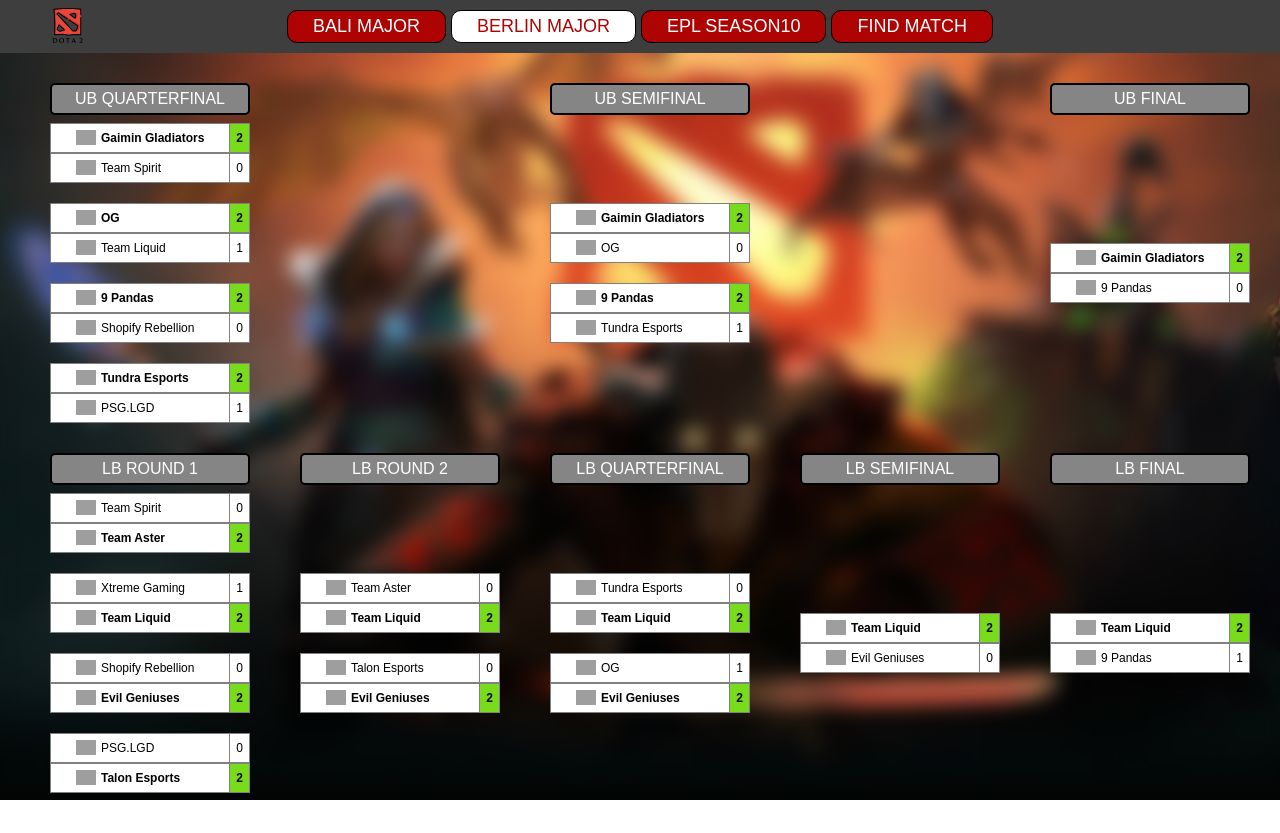
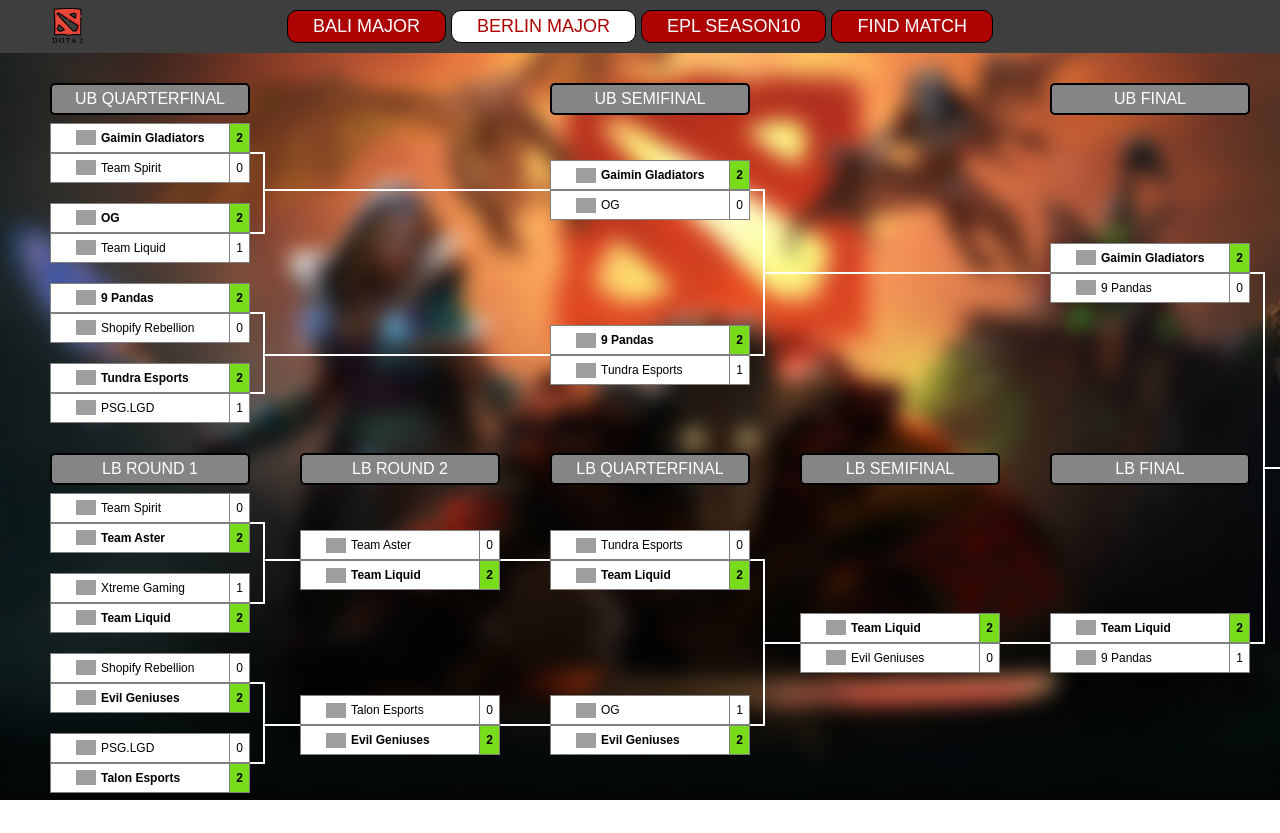
Before and after one commit to Ahafonov-mykyta/dota2_brackets, a React (Create React App) app: page /berlin_major in a window 1280 px wide. Shown: the top 833 px of the page. Built offline with nearby package versions, Linux system fonts and the light colour scheme; grey boxes are pictures that could not be loaded.

Commit message:
ShemeGrid

```diff
--- a/src/components/Bracket/Bracket.css
+++ b/src/components/Bracket/Bracket.css
@@ -4,6 +4,7 @@
   align-items: center;
   gap: 50px;
   margin-top: 50px;
+  margin-bottom: 20px;
 }
 
 .tournament_bracket.upper {
@@ -16,7 +17,7 @@
 
 .tournament_bracket.upper.big .stage:last-child {
   margin-left: -150px;
-  margin-bottom: -380px;
+  margin-bottom: -410px;
 }
 
 .tournament_bracket.upper.small .stage:last-child {
--- a/src/components/Bracket/Bracket.js
+++ b/src/components/Bracket/Bracket.js
@@ -3,7 +3,14 @@
 import "./Bracket.css";
 import Stage from "../Stage/Stage";
 
-function Bracket({ type, bracketInfo, teamHover, hoveredTeamID, teamUnhover }) {
+function Bracket({
+  type,
+  bracketInfo,
+  teamHover,
+  hoveredTeamID,
+  teamUnhover,
+  getComponentCoordinates,
+}) {
   const isUpperBracket = type === "upper" ? true : false;
   const numberOfUpperQuarterFinalMatches = bracketInfo[type][0].matches.length;
   const numberOfLowerStages = bracketInfo[type].length;
@@ -16,6 +23,16 @@
     long: !isUpperBracket && numberOfLowerStages !== 4,
   });
 
+  const checkStageStyle = (stage) => {
+    if (
+      bracketInfo[type][0].matches.length === 4 &&
+      stage.matches.length === 2
+    ) {
+      return "double--special";
+    }
+    return "";
+  };
+
   return (
     <div className={bracketClassName}>
       {bracketInfo[type].map((stage) => {
@@ -26,6 +43,8 @@
             teamHover={teamHover}
             hoveredTeamID={hoveredTeamID}
             teamUnhover={teamUnhover}
+            specialStyle={checkStageStyle(stage)}
+            getComponentCoordinates={getComponentCoordinates}
           />
         );
       })}
--- a/src/components/InteractiveMap/InteractiveMap.js
+++ b/src/components/InteractiveMap/InteractiveMap.js
@@ -36,23 +36,28 @@
     return binaryArray;
   }
 
+  const {
+    tower_status_radiant,
+    barracks_status_radiant,
+    tower_status_dire,
+    barracks_status_dire,
+    radiant_win,
+  } = matchData.result;
+
   const towersRadiant = decimalToBinaryArray(
-    matchData.result.tower_status_radiant,
+    tower_status_radiant,
     towers.length
   );
 
   const barracksRadiant = decimalToBinaryArray(
-    matchData.result.barracks_status_radiant,
+    barracks_status_radiant,
     barracks.length
   );
 
-  const towersDire = decimalToBinaryArray(
-    matchData.result.tower_status_dire,
-    towers.length
-  );
+  const towersDire = decimalToBinaryArray(tower_status_dire, towers.length);
 
   const barracksDire = decimalToBinaryArray(
-    matchData.result.barracks_status_dire,
+    barracks_status_dire,
     barracks.length
   );
 
@@ -99,14 +104,8 @@
             key={nanoid()}></div>
         );
       })}
-      <div
-        className={`thron radiant ${
-          !matchData.result.radiant_win ? "destroyed" : ""
-        }`}></div>
-      <div
-        className={`thron dire ${
-          matchData.result.radiant_win ? "destroyed" : ""
-        }`}></div>
+      <div className={`thron radiant ${!radiant_win ? "destroyed" : ""}`}></div>
+      <div className={`thron dire ${radiant_win ? "destroyed" : ""}`}></div>
     </div>
   );
 }
--- /dev/null
+++ b/src/components/Line.js/Line.js
@@ -0,0 +1,56 @@
+import classnames from "classnames";
+
+const Line = ({ match, nextMatch, hoveredTeamID }) => {
+  const сornerClassName = classnames("corner", {
+    down: match.y < nextMatch.y,
+    up: match.y > nextMatch.y,
+    center: match.y === nextMatch.y,
+    hover: hoveredTeamID === match.id,
+  });
+
+  const connectorClassName = classnames("connector", {
+    hover: hoveredTeamID === match.id,
+  });
+
+  const calculateLinePosition = (match, nextMatch) => {
+    if (match.y < nextMatch.y) {
+      return {
+        height: Math.abs(nextMatch.y - match.y),
+        top: match.y + match.h / 2 - 1,
+        left: match.x + match.w,
+      };
+    } else if (match.y > nextMatch.y) {
+      return {
+        height: Math.abs(nextMatch.y - match.y),
+        top: match.y + match.h / 2 + nextMatch.y - match.y + 1,
+        left: match.x + match.w,
+      };
+    } else {
+      return {
+        height: 2 + "px",
+        top: match.y + match.h / 2 + nextMatch.y - match.y - 1,
+        left: match.x + match.w,
+      };
+    }
+  };
+
+  return (
+    <>
+      <div
+        className={connectorClassName}
+        style={{
+          width: nextMatch.x - match.x - match.w - 13 + "px",
+          top: match.y + match.h / 2 + nextMatch.y - match.y - 1,
+          left: match.x + match.w + 13,
+        }}
+        data-winner-id={match.id}></div>
+
+      <div
+        className={сornerClassName}
+        style={calculateLinePosition(match, nextMatch)}
+        data-winner-id={match.id}></div>
+    </>
+  );
+};
+
+export default Line;
--- /dev/null
+++ b/src/components/Scheme/Scheme.css
@@ -0,0 +1,42 @@
+.connector {
+  position: absolute;
+  background-color: rgb(255, 255, 255);
+  height: 2px;
+}
+
+.connector.hover {
+  z-index: 5;
+  background-color: rgb(43, 183, 18);
+}
+
+.corner {
+  display: inline-block;
+  position: absolute;
+  width: 15px;
+  border: 2px solid rgb(255, 255, 255);
+
+  border-radius: 1px;
+}
+
+.corner.down {
+  border-left: none;
+  border-bottom: none;
+}
+
+.corner.up {
+  border-left: none;
+  border-top: none;
+}
+
+.corner.center {
+  height: 2px;
+  background-color: rgb(255, 255, 255);
+  border: 0;
+}
+.corner.center.hover {
+  background-color: rgb(43, 183, 18);
+}
+
+.corner.hover {
+  border-color: rgb(43, 183, 18);
+}
--- /dev/null
+++ b/src/components/Scheme/Scheme.js
@@ -0,0 +1,56 @@
+import "./Scheme.css";
+import Line from "../Line.js/Line";
+import { nanoid } from "nanoid";
+import { memo, useEffect, useState } from "react";
+
+function Scheme({ matchesCoordinates, hoveredTeamID }) {
+  const [coordinates, setCoordinates] = useState(null);
+  const coordinatesKeys = coordinates ? Object.keys(coordinates) : null;
+
+  useEffect(() => {
+    setCoordinates(matchesCoordinates);
+  }, [matchesCoordinates]);
+
+  return (
+    <>
+      {coordinatesKeys && coordinates && coordinates.upper[0][0].x ? (
+        <>
+          {coordinatesKeys.map((key) => {
+            return coordinates[key].map((stageMatches, i) => {
+              if (stageMatches.length === i - 2 && key === "upper") {
+                return null;
+              }
+
+              let nextStage = coordinates[key][i + 1]
+                ? coordinates[key][i + 1]
+                : coordinates.upper[coordinates.upper.length - 1];
+
+              let nextMatchIndex = 0;
+              return stageMatches.map((match, y) => {
+                if (stageMatches.length > nextStage.length) {
+                  nextMatchIndex =
+                    y % 3 === 2 ? nextMatchIndex + 1 : nextMatchIndex;
+                } else {
+                  nextMatchIndex = y;
+                }
+                console.log(nextMatchIndex);
+                return (
+                  <Line
+                    key={nanoid()}
+                    match={match}
+                    nextMatch={nextStage[nextMatchIndex]}
+                    hoveredTeamID={hoveredTeamID}
+                  />
+                );
+              });
+            });
+          })}
+        </>
+      ) : (
+        <div></div>
+      )}
+    </>
+  );
+}
+
+export default memo(Scheme);
--- a/src/components/Stage/Stage.css
+++ b/src/components/Stage/Stage.css
@@ -12,4 +12,11 @@
 }
 .stage {
   height: 100%;
+  margin-bottom: -20px;
 }
+
+.double--special {
+  display: flex;
+  flex-direction: column;
+  gap: 85px;
+}
--- a/src/components/Stage/Stage.js
+++ b/src/components/Stage/Stage.js
@@ -1,8 +1,16 @@
 import { nanoid } from "nanoid";
+import { useEffect, useRef } from "react";
 import Match from "../Match/Match";
 import "./Stage.css";
 
-function Stage({ stageData, teamHover, hoveredTeamID, teamUnhover }) {
+function Stage({
+  stageData,
+  teamHover,
+  hoveredTeamID,
+  teamUnhover,
+  specialStyle,
+  getComponentCoordinates,
+}) {
   const processStageTitle = (inputString) => {
     return inputString
       .replace(/_+/g, " ")
@@ -12,13 +20,16 @@
       .replace(/r2/g, "round 2");
   };
 
+  const componentRef = useRef(null);
+
+  useEffect(() => {
+    getComponentCoordinates(componentRef.current);
+  }, [stageData]);
+
   return (
-    <div className="stage">
+    <div className={`stage ${specialStyle} `} ref={componentRef}>
       <div className="stage_title">{processStageTitle(stageData.title)}</div>
       {stageData.matches.map((match) => {
-        // console.log(checkIfTeamIsHovered(match.teams) + " функция ховера ");
-        // console.log(hoveredTeamID, "hoveredTeamID");
-        // console.log(match.teams[0].id, "Айди команды ");
         return (
           <Match
             matchData={match}
--- a/src/components/Tournament/Tournament.js
+++ b/src/components/Tournament/Tournament.js
@@ -1,9 +1,22 @@
 import "./Tournament.css";
-import { useState } from "react";
+import { useEffect, useState } from "react";
 import Bracket from "../Bracket/Bracket";
+import Scheme from "../Scheme/Scheme";
 
 function Tournament({ brackets }) {
   const [hoveredTeamID, setHoveredTeamID] = useState(0);
+  let matchesCoordinates = {
+    upper: [],
+    lower: [],
+  };
+
+  useEffect(() => {
+    matchesCoordinates = {
+      upper: [],
+      lower: [],
+    };
+  });
+
   const bracketsKeys = Object.keys(brackets);
 
   const teamIsHovered = (e) => {
@@ -12,6 +25,42 @@
 
   const teamIsUnhovered = (e) => {
     setHoveredTeamID(0);
+  };
+
+  const getComponentCoordinates = (element) => {
+    const childrenArray = Array.from(element.children);
+    // const winnerId = childrenArray.map((el) => {
+    //   const arr = Array.from(el.children);
+    //   return arr.find((e) => {
+    //     return e.classList.contains("winner");
+    //   });
+    // });
+    // console.log(winnerId);
+    // for (const el of children) {
+    //   return el.classList.contains("winner") ? (winnerId = "1") : null;
+    // }
+
+    const coordinatesOfChildren = [];
+    childrenArray.map((child) => {
+      const { top, left, width, height } = child.getBoundingClientRect();
+      const winner = Array.from(child.children).find((el) =>
+        el.classList.contains("winner")
+      );
+      const winnerId = winner ? Number(winner.dataset.teamId) : null;
+      coordinatesOfChildren.push({
+        y: top,
+        x: left,
+        w: width,
+        h: height,
+        id: winnerId,
+      });
+    });
+    coordinatesOfChildren.shift(); // уудаляем заголовок
+    if (element.parentElement.classList.contains("upper")) {
+      matchesCoordinates.upper.push(coordinatesOfChildren);
+    } else {
+      matchesCoordinates.lower.push(coordinatesOfChildren);
+    }
   };
 
   return (
@@ -24,8 +73,13 @@
           teamHover={teamIsHovered}
           hoveredTeamID={hoveredTeamID}
           teamUnhover={teamIsUnhovered}
+          getComponentCoordinates={getComponentCoordinates}
         />
       ))}
+      <Scheme
+        matchesCoordinates={matchesCoordinates}
+        hoveredTeamID={hoveredTeamID}
+      />
     </div>
   );
 }
```
